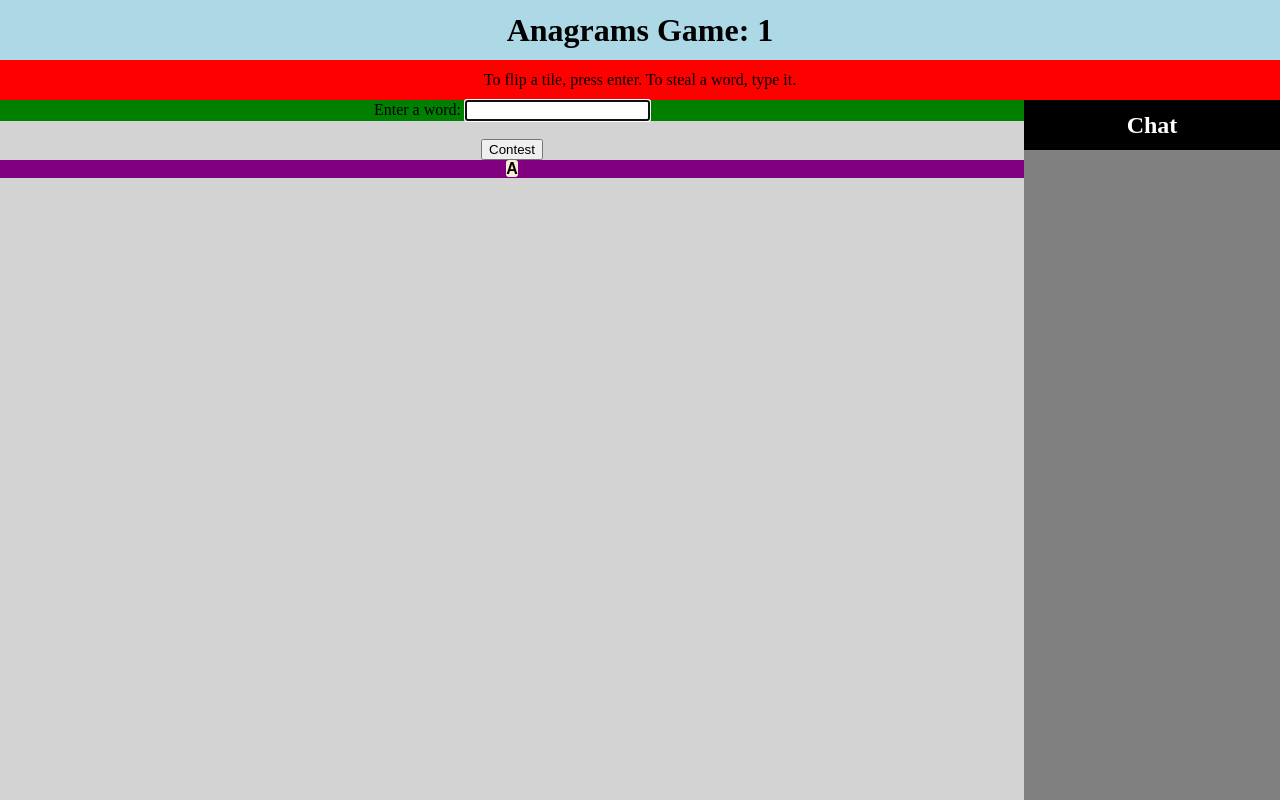
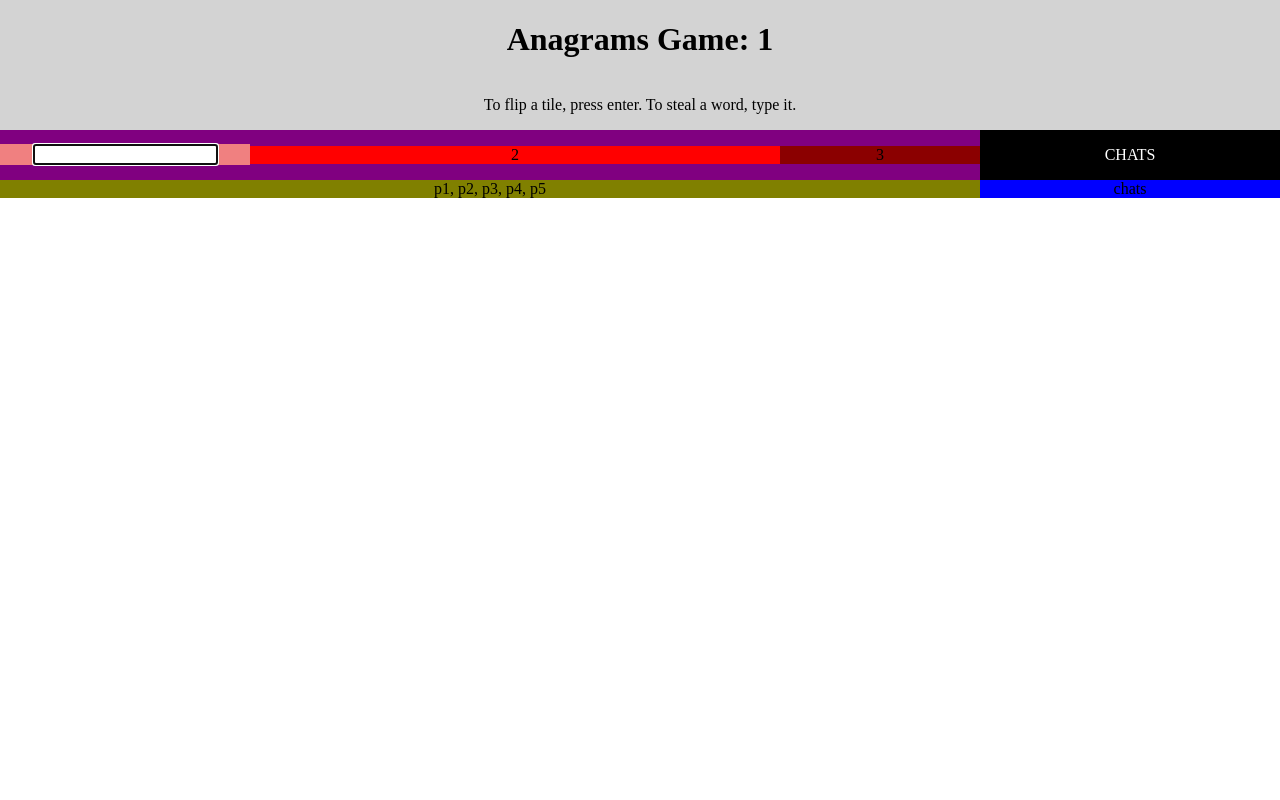
Before and after one commit to crothberg/Anagrams-Multiplayer, a Flask app: page /1 in a window 1280 px wide. Run offline with Flask 2, Linux system fonts and the light colour scheme.

Commit message:
reformatted some stuff

```diff
--- a/static/css/styles.css
+++ b/static/css/styles.css
@@ -1,7 +1,61 @@
 body {
     margin: 0px;
     text-align: center;
+    display: flex;
+    flex-direction: column;
 }
+
+#header-bar {
+    background: lightgray;
+    display: flex;
+    flex-direction: column;
+}
+
+#main {
+    background: yellow;
+    display: flex;
+    /* Extend to bottom of page */
+    flex: 1;
+}
+
+#board {
+    background: olive;
+    flex: 1;
+}
+#action-bar {
+    background: purple;
+    display: flex;
+    height: 50px;
+    align-items: center;
+}
+#flip-action-div {
+    background: lightcoral;
+    width: 250px;
+}
+#flip-action {
+    margin: 0px;
+}
+#middle {
+    background: red;
+    flex: 1;
+}
+#undo-button-div {
+    background: darkred;
+    width: 200px;
+}
+
+#chatbar {
+    width: 300px;
+    background: blue;
+}
+#chat-title {
+    background: black;
+    color: white;
+    height: 50px;
+    line-height: 50px;
+}
+
+/*
 
 #game-title {
     background: lightblue;
@@ -46,12 +100,26 @@ body {
     width: 100%;
 }
 
-#flip-action {
+#action-bar {
+    background: blue;
+    width: 100%;
+    height: 70px;
+    line-height: 70px;
+}
+#flip-action-div {
     background: green;
-    margin: 0px;
+    width: 30%;
+    display: inline-block;
+    height: 70px;
 }
 #middle {
     background: purple;
+    width: 30%;
+    display: inline-block;
+    height: 70px;
+}
+#undo {
+    margin: 0px;
 }
 .player-words {
     background: yellow;
@@ -64,4 +132,4 @@ body {
     border-radius: 3px;
     font-family: Arial, Helvetica, sans-serif;
 	font-weight: bold;
-}
+} */
--- a/static/js/anagrams.js
+++ b/static/js/anagrams.js
@@ -36,8 +36,8 @@ window.onload = function() {
         return false;
     });
 
-    $("#contest").click(function() {
-        socket.emit('contest');
+    $("#undo").click(function() {
+        socket.emit('undo');
     });
 
 }
--- a/templates/game.html
+++ b/templates/game.html
@@ -7,19 +7,47 @@
 </head>
 
 <body>
-    <h1 id="game-title">Anagrams Game: {{ game_name }}</h1>
-    <p id="status">To flip a tile, press enter. To steal a word, type it.</p>
+    <div id="header-bar">
+        <h1 id="game-title">Anagrams Game: {{ game_name }}</h1>
+        <p id="status">To flip a tile, press enter. To steal a word, type it.</p>
+    </div>
+    <div id="main">
+        <div id="board">
+            <div id="action-bar">
+                <div id="flip-action-div">
+                    <form id="flip-action">
+                        <input type="text" id="flip-action-text" name="flip-action-text" autofocus>
+                    </form>
+                </div>
+                <div id="middle">2</div>
+                <div id="undo-button-div">3</div>
+            </div>
+            <div id="player-space">
+                p1, p2, p3, p4, p5
+            </div>
+        </div>
+        <div id="chatbar">
+            <div id="chat-title">CHATS</div>
+            <div id="chats">chats</div>
+        </div>
+    </div>
 
-    <div id=board>
-        <form id="flip-action">
-            Enter a word: <input type="text" id="flip-action-text" name="flip-action-text" autofocus>
-        </form>
-        <br>
-        <button id="contest">
-            Contest
-        </button>
-        <div id="middle">
-            <span class="tile">A</span>
+    <!--
+
+    <div id="board">
+        <div id="action-bar">
+            <div id="flip-action-div">
+                <form id="flip-action">
+                    <input type="text" id="flip-action-text" name="flip-action-text" autofocus>
+                </form>
+            </div>
+            <div id="middle">
+                MIDDLE
+                <span class="tile">A</span>
+            </div>
+            <button id="undo">
+                Undo
+            </button>
         </div>
         <div class="player-words" id=""></div>
     </div>
@@ -27,7 +55,7 @@
     <div id="chatbar">
         <h2 id="chat-title">Chat</h2>
         <div id="chats"></div>
-    </div>
+    </div> -->
 
 
 </body>
--- a/templates/index.html
+++ b/templates/index.html
@@ -1 +1,2 @@
-<button onclick="window.location.href='/my_game'">Start New Game</button>
+<button onclick="window.location.href='/game1'">Start Game1</button>
+<button onclick="window.location.href='/game2'">Join Game2</button>
```
